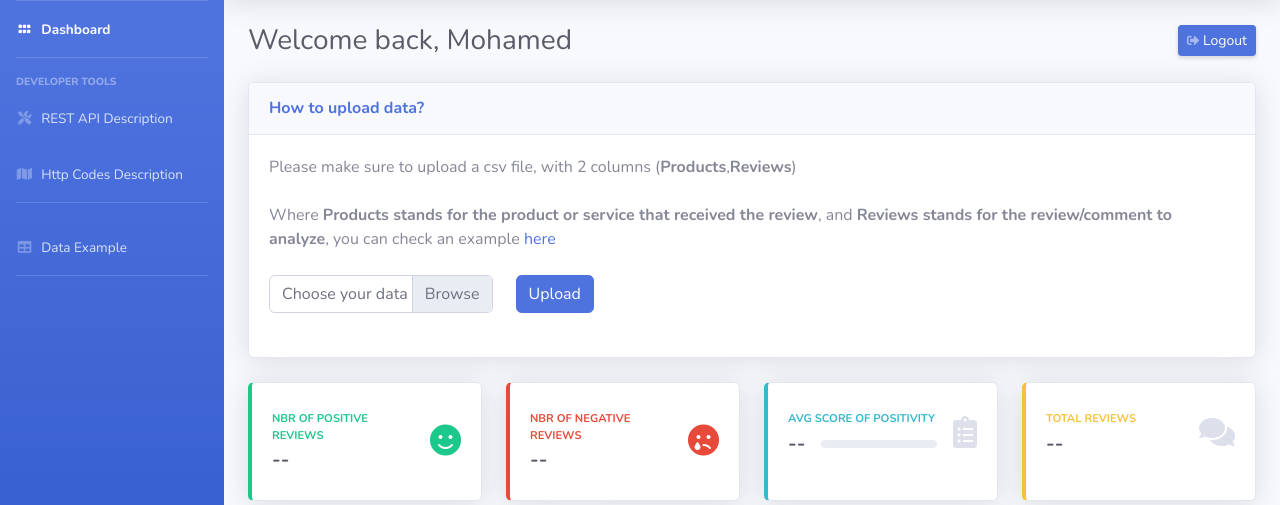
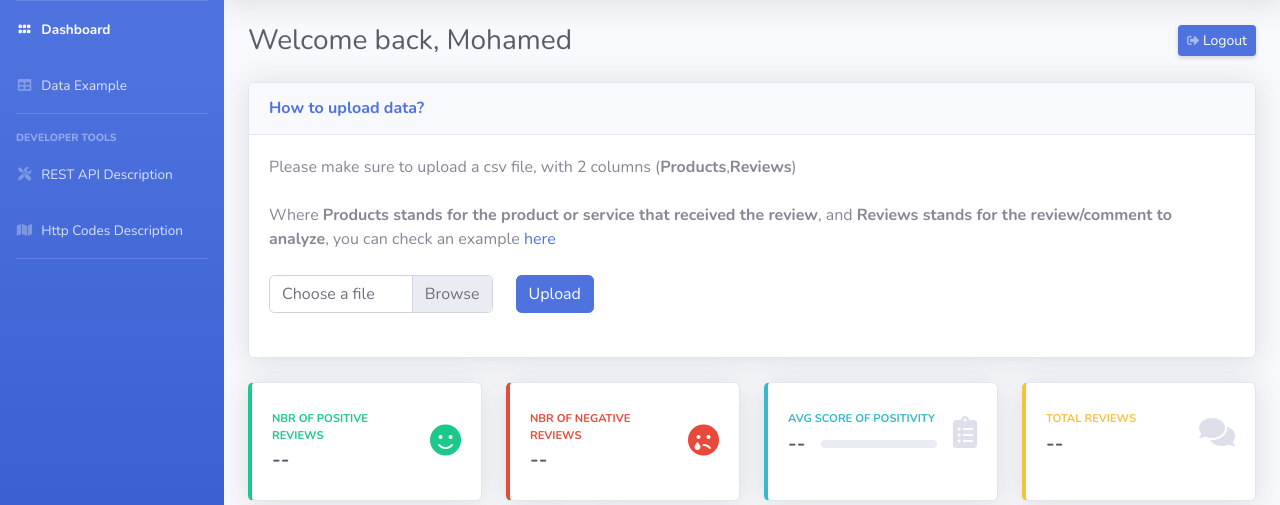
Before and after one commit to MohamedKaramMunvo/munvo-review-analysis, a Django app: page / in a window 1280 px wide. Shown: the part 70-575 px from the top of the page. Run offline with Django 4.2, Linux system fonts and the light colour scheme; a user stored in the database is signed in; data comes from the database, SQL or seed files in the repository; both versions use the stored data as it was after the commit; some libraries are stand-ins or nearby versions.

Commit message:
fix upload file input

```diff
--- a/YourAI/views.py
+++ b/YourAI/views.py
@@ -27,10 +27,12 @@ def home(request):
     return render(request,'index.html',context=context)
 
 # data example page
+@login_required
 def dataexamplePage(request):
     return render(request, 'dataexample.html')
 
 # upload file
+@login_required
 def uploadFile(request):
     # get the connected user
     connected_user = request.user
@@ -117,6 +119,7 @@ def trialPage(request):
     })
 
 # api description page
+@login_required
 def apiPage(request):
     return render(request, 'apidescription.html')
 
--- a/YourAI_Project/settings.py
+++ b/YourAI_Project/settings.py
@@ -26,7 +26,7 @@ BASE_DIR = Path(__file__).resolve().parent.parent
 SECRET_KEY = 'django-insecure-zimsg1(^jlc&+5h97wot$47)4rvgq2p$8vfc-y%(wqa%26t$m#'
 
 # SECURITY WARNING: don't run with debug turned on in production!
-DEBUG = True
+DEBUG = False
 
 ALLOWED_HOSTS = ['*']
 
--- a/YourAI_Project/urls.py
+++ b/YourAI_Project/urls.py
@@ -59,4 +59,5 @@ urlpatterns = [
 
 
 
+
 ]
--- a/templates/error/404.html
+++ b/templates/error/404.html
@@ -32,7 +32,6 @@
 
 
         <!-- Sidebar -->
-        {% include "sidebar.html" %}
         <!-- End of Sidebar -->
 
         <!-- Content Wrapper -->
--- a/templates/index.html
+++ b/templates/index.html
@@ -76,7 +76,7 @@
                                   <span class="sr-only">Loading...</span>
                                 </div>
                                 <br><br>
-                                Please wait, your data is being analyzed, it may take some minutes (i.e 5 minutes if you have more than 2000 reviews)
+                                Please wait, your data is being analyzed, it may take some minutes (i.e up to 10 minutes if you have between 2000 and 2500 reviews)
                             </div>
                             <div class="modal-footer">
                             </div>
@@ -129,11 +129,21 @@
 
                                         <form method="POST" action="/upload" enctype="multipart/form-data">
                                             {% csrf_token %}
+
                                             <div class="row">
                                                 <div class="col-xl-3 col-md-6 mb-4">
                                                 <div class="custom-file">
-                                                  <input type="file" class="custom-file-input" id="dataFile" name="dataFile">
-                                                  <label class="custom-file-label" for="dataFile">Choose your data file</label>
+                                                  <input type="file" class="custom-file-input" id="dataFile" onchange="changeFile()" name="dataFile">
+                                                  <label class="custom-file-label" id="fileName" for="dataFile"></label>
+                                                  <script>
+                                                      var fileinput = document.getElementById("dataFile");
+                                                      var filename = document.getElementById("fileName");
+                                                      filename.textContent = "Choose a file";
+                                                      function changeFile(){
+                                                          console.log("File : "+fileinput.files[0].name)
+                                                          filename.textContent = fileinput.files[0].name;
+                                                      }
+                                                  </script>
                                                 </div>
                                                 </div>
                                                 <div class="col-xl-3 col-md-6 mb-4">
--- a/templates/sidebar.html
+++ b/templates/sidebar.html
@@ -19,6 +19,12 @@
                     <i class="fas fa-fw fa-grip-horizontal"></i>
                     <span>Dashboard</span>
                 </a>
+            </li>
+
+            <li class="nav-item">
+                <a class="nav-link" href="/dataexamplePage">
+                    <i class="fas fa-fw fa-table"></i>
+                    <span>Data Example</span></a>
             </li>
 
 
@@ -49,14 +55,5 @@
             <hr class="sidebar-divider d-none d-md-block">
 
 
-            <li class="nav-item">
-                <a class="nav-link" href="/dataexamplePage">
-                    <i class="fas fa-fw fa-table"></i>
-                    <span>Data Example</span></a>
-            </li>
-
-            <!-- Divider -->
-            <hr class="sidebar-divider d-none d-md-block">
-
 
 </ul>
```
Also changed, not shown: db.sqlite3, statics/img/Your_AI-removebgs-preview.png (added).
